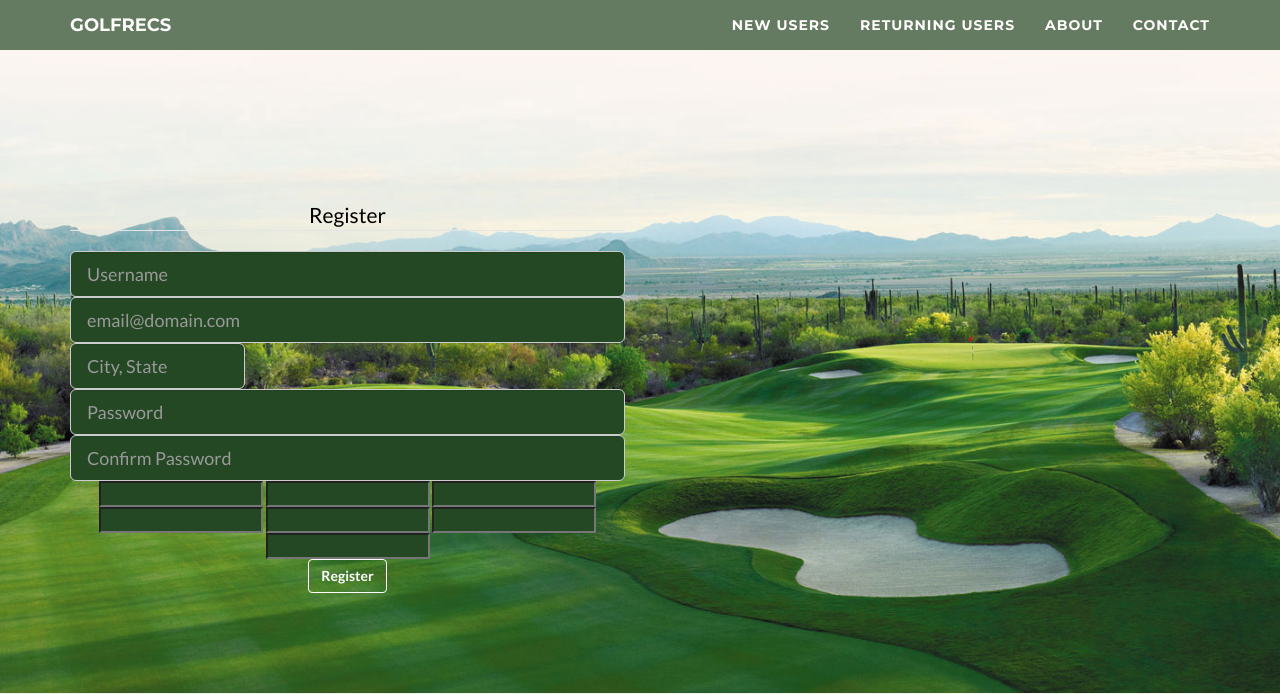
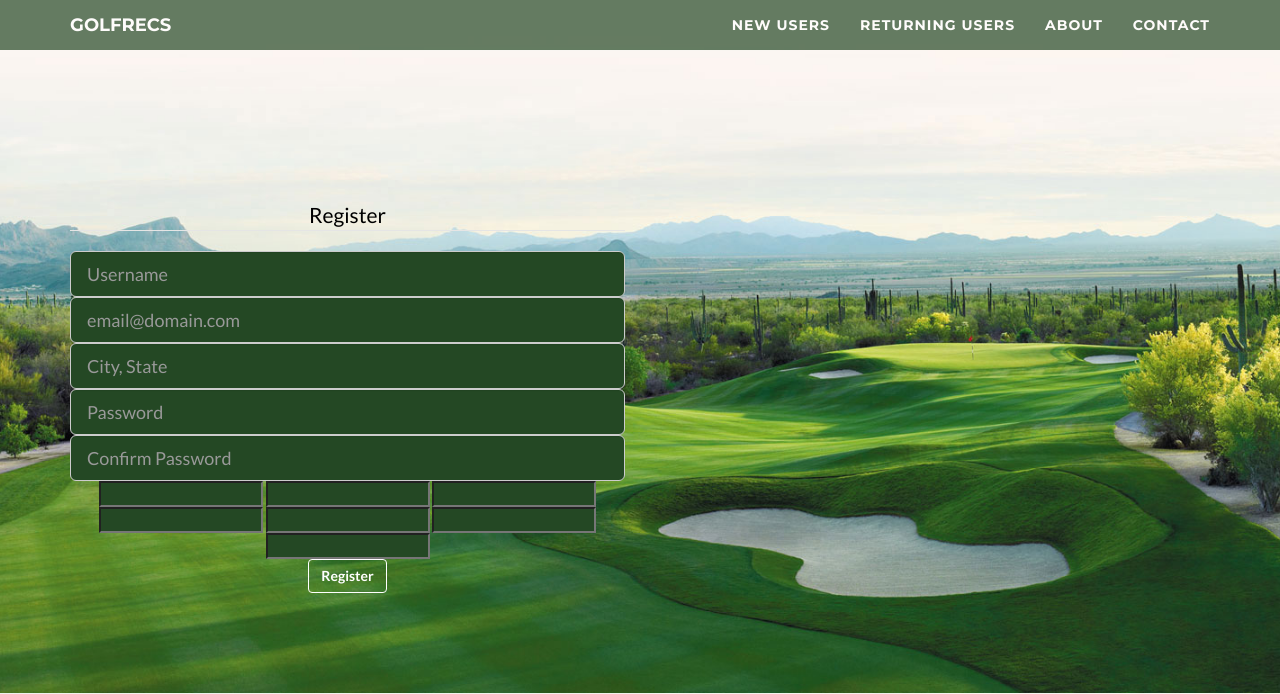
Before and after one commit to GrierPhillips/Capstone, a Python web app: template GolfRecs/flask_app/templates/signup.html in a window 1280 px wide. Shown: the top 694 px of the page. Run offline with Jinja, Linux system fonts and the light colour scheme; the template is opened without the code that fills it, so the values that code supplies are empty, except form fields; form fields are guessed from the names that the template uses; some libraries are stand-ins or nearby versions.

Commit message:
Update signup and login forms

```diff
--- a/GolfRecs/application/app/forms.py
+++ b/GolfRecs/application/app/forms.py
@@ -13,7 +13,7 @@
         'Username',
         validators=[InputRequired(), Length(min=3, max=25)]
     )
-    password = StringField(
+    password = PasswordField(
         'Password',
         validators=[InputRequired(), Length(min=6, max=25)]
     )
--- a/GolfRecs/application/app/templates/signup.html
+++ b/GolfRecs/application/app/templates/signup.html
@@ -21,7 +21,7 @@
           <legend>Register</legend>
           {{ form.username(placeholder='Username', class='form-control input-lg') }}
           {{ form.email(placeholder='email@domain.com', class='form-control input-lg') }}
-          {{ form.location(placeholder='City, State', id='location', class='form-control input-lg', style="width:175px;") }}
+          {{ form.location(placeholder='City, State', id='location', class='form-control input-lg') }}
           {{ form.password(placeholder='Password', class='form-control input-lg')}}
           {{ form.password_confirm(placeholder='Confirm Password', class='form-control input-lg')}}
           {{ form.city(data_geo='locality') }}
```
